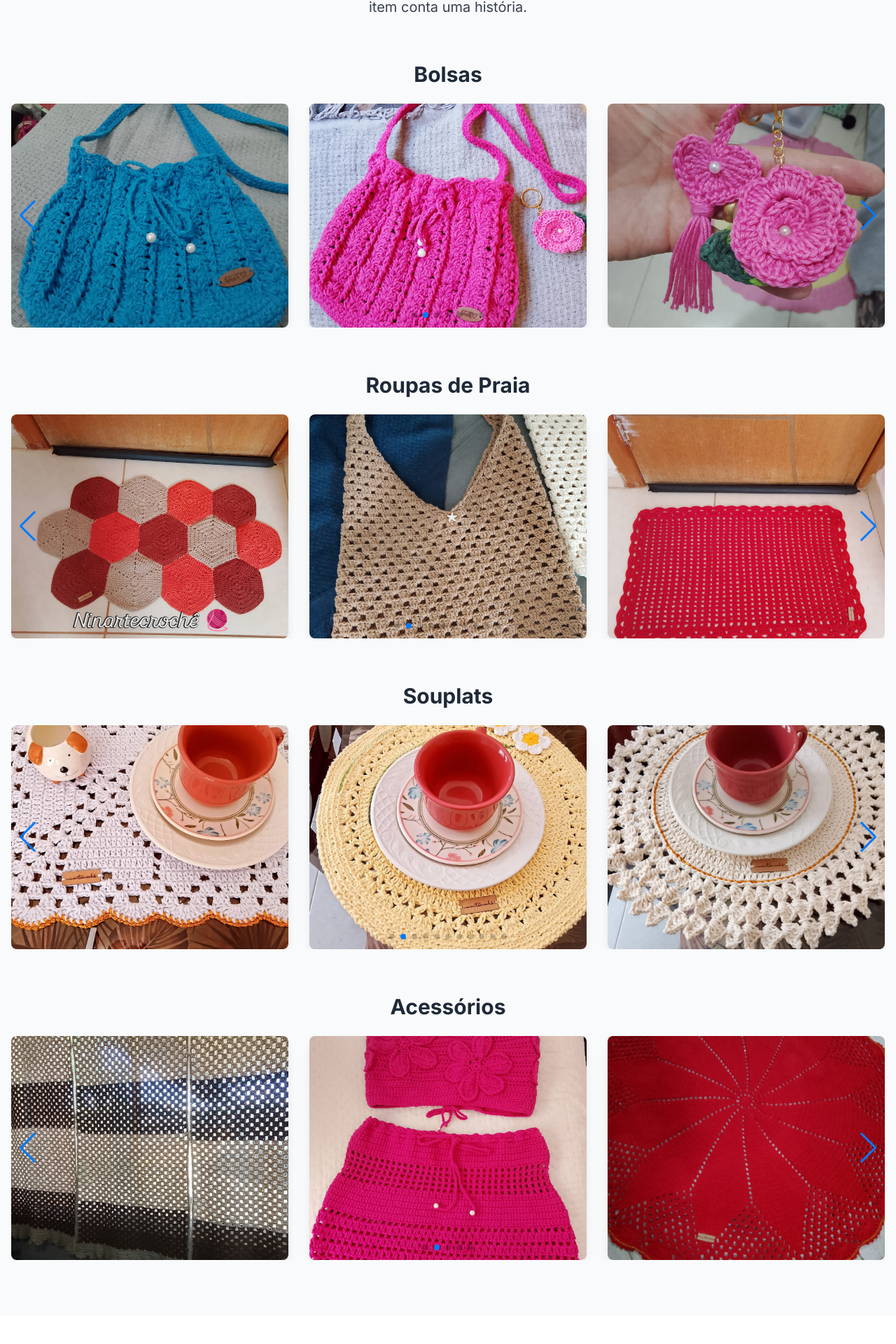
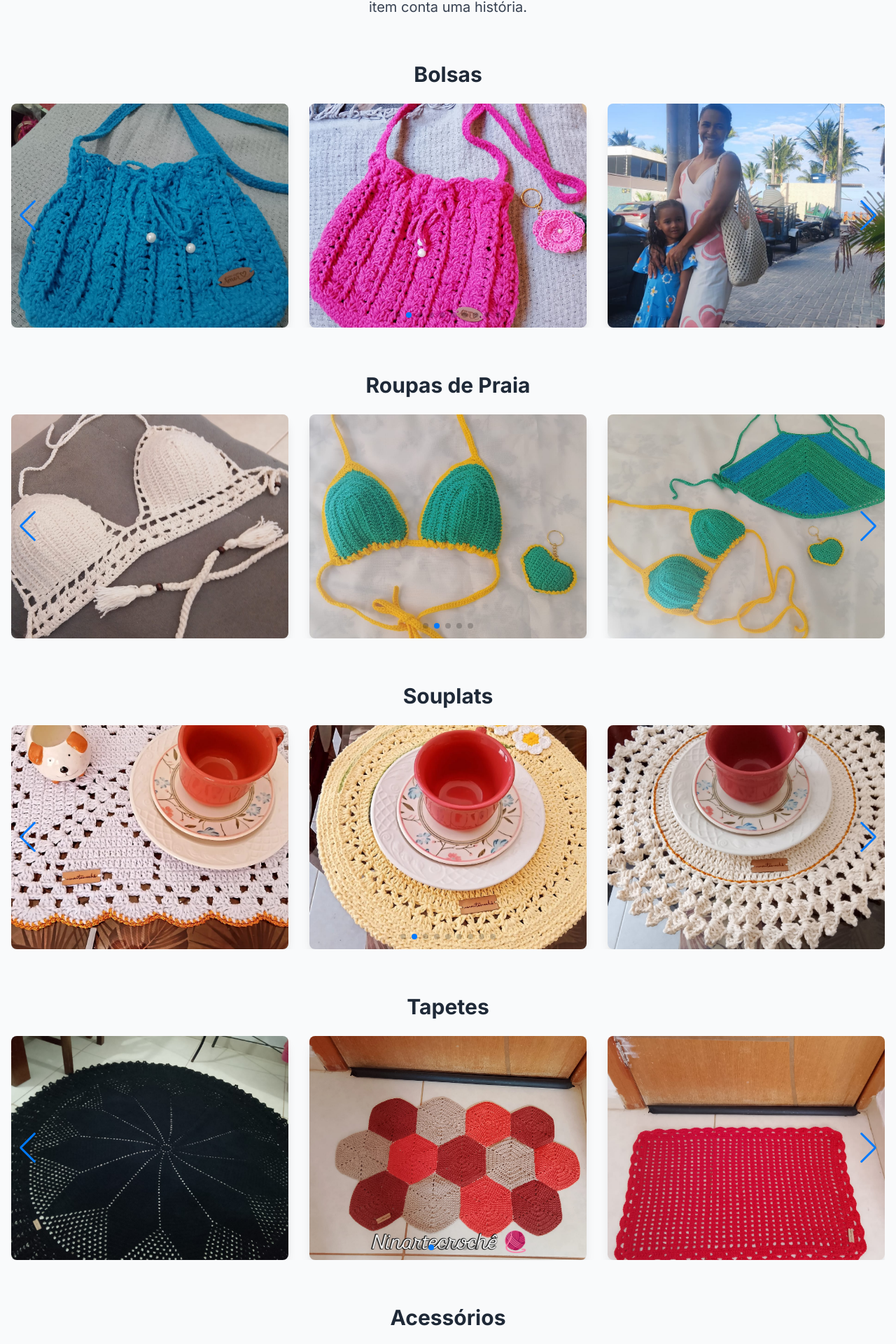
Before and after one commit to vanivelle/ninartecroche, a Next.js app: page / in a window 1280 px wide. Shown: the part 2870-4790 px from the top of the page at 70% size. Built offline with nearby package versions, Linux system fonts and the light colour scheme.

Commit message:
Fix: reorganizar galeria - tapetes/biquinis/bolsas nas categorias corretas + nova secao Tapetes

```diff
--- a/components/Gallery/ImageGallery.tsx
+++ b/components/Gallery/ImageGallery.tsx
@@ -3,30 +3,31 @@
 import { ProductCarousel } from '../ProductCarousel'
 import { motion } from 'framer-motion'
 
-const images1 = [
+// Bolsas: bolsa1-3, bolsa6-7 (corretas) + bolsas que estavam em roupas-praia
+const imagesBolsas = [
   "/images/projects/croche/bolsas/bolsa1.jpg",
   "/images/projects/croche/bolsas/bolsa2.jpg",
   "/images/projects/croche/bolsas/bolsa3.jpg",
-  "/images/projects/croche/bolsas/bolsa4.jpg",
-  "/images/projects/croche/bolsas/bolsa5.jpg",
   "/images/projects/croche/bolsas/bolsa6.jpg",
   "/images/projects/croche/bolsas/bolsa7.jpg",
-];
-
-const images2 = [
   "/images/projects/croche/roupas-praia/roupa-praia1.jpg",
-  "/images/projects/croche/roupas-praia/roupa-praia2.jpg",
   "/images/projects/croche/roupas-praia/roupa-praia3.jpg",
-  "/images/projects/croche/roupas-praia/roupa-praia4.jpg",
   "/images/projects/croche/roupas-praia/roupa-praia5.jpg",
-  "/images/projects/croche/roupas-praia/roupa-praia6.jpg",
-  "/images/projects/croche/roupas-praia/roupa-praia7.jpg",
   "/images/projects/croche/roupas-praia/roupa-praia8.jpg",
-  "/images/projects/croche/roupas-praia/roupa-praia9.jpg",
   "/images/projects/croche/roupas-praia/roupa-praia10.jpg",
 ];
 
-const images3 = [
+// Roupas de Praia: corretas (roupa7, roupa9) + biquinis que estavam em souplats e acessórios
+const imagesRoupasPraia = [
+  "/images/projects/croche/roupas-praia/roupa-praia7.jpg",
+  "/images/projects/croche/roupas-praia/roupa-praia9.jpg",
+  "/images/projects/croche/sousplats/sousplat10.jpg",
+  "/images/projects/croche/sousplats/sousplat11.jpg",
+  "/images/projects/croche/acessorios/acessorio3.jpg",
+];
+
+// Souplats: sousplat1-9 (corretos, removidos sousplat10 e 11 que eram biquinis)
+const imagesSouplats = [
   "/images/projects/croche/sousplats/sousplat1.jpg",
   "/images/projects/croche/sousplats/sousplat2.jpg",
   "/images/projects/croche/sousplats/sousplat3.jpg",
@@ -36,16 +37,24 @@ const images3 = [
   "/images/projects/croche/sousplats/sousplat7.jpg",
   "/images/projects/croche/sousplats/sousplat8.jpg",
   "/images/projects/croche/sousplats/sousplat9.jpg",
-  "/images/projects/croche/sousplats/sousplat10.jpg",
-  "/images/projects/croche/sousplats/sousplat11.jpg",
 ];
 
-const images4 = [
+// Tapetes: tapete1 + tapetes que estavam misturados em outras categorias
+const imagesTapetes = [
+  "/images/projects/croche/tapetes/tapete1.jpg",
+  "/images/projects/croche/bolsas/bolsa5.jpg",
+  "/images/projects/croche/roupas-praia/roupa-praia2.jpg",
+  "/images/projects/croche/roupas-praia/roupa-praia4.jpg",
+  "/images/projects/croche/roupas-praia/roupa-praia6.jpg",
+  "/images/projects/croche/acessorios/acessorio4.jpg",
+];
+
+// Acessórios: acessorio1, 2, 5 (corretos) + chaveiro bolsa4
+const imagesAcessorios = [
   "/images/projects/croche/acessorios/acessorio1.jpg",
   "/images/projects/croche/acessorios/acessorio2.jpg",
-  "/images/projects/croche/acessorios/acessorio3.jpg",
-  "/images/projects/croche/acessorios/acessorio4.jpg",
   "/images/projects/croche/acessorios/acessorio5.jpg",
+  "/images/projects/croche/bolsas/bolsa4.jpg",
 ];
 
 export function ImageGallery() {
@@ -68,10 +77,11 @@ export function ImageGallery() {
         </motion.div>
 
         <div className="space-y-16">
-          <ProductCarousel images={images1} category="Bolsas" />
-          <ProductCarousel images={images2} category="Roupas de Praia" />
-          <ProductCarousel images={images3} category="Souplats" />
-          <ProductCarousel images={images4} category="Acessórios" />
+          <ProductCarousel images={imagesBolsas} category="Bolsas" />
+          <ProductCarousel images={imagesRoupasPraia} category="Roupas de Praia" />
+          <ProductCarousel images={imagesSouplats} category="Souplats" />
+          <ProductCarousel images={imagesTapetes} category="Tapetes" />
+          <ProductCarousel images={imagesAcessorios} category="Acessórios" />
         </div>
       </div>
     </section>
```
